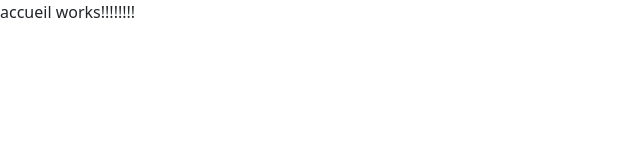
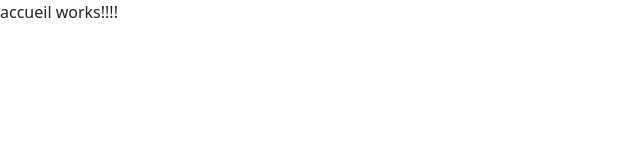
Before and after one commit to ndeyerokhayandiaye/projetFrontRecrutementTuteurs, an Angular app: page /accueil in a window 1280 px wide. Shown: the top 160 px of the page, without its empty margins (0-640 px from the left). Built offline with nearby package versions, Linux system fonts and the light colour scheme.

Commit message:
Push branch rokhaya

```diff
--- a/src/app/accueil/accueil.component.html
+++ b/src/app/accueil/accueil.component.html
@@ -1 +1 @@
-<p>accueil works!!!!!!!!</p>
+<p>accueil works!!!!</p>
```
